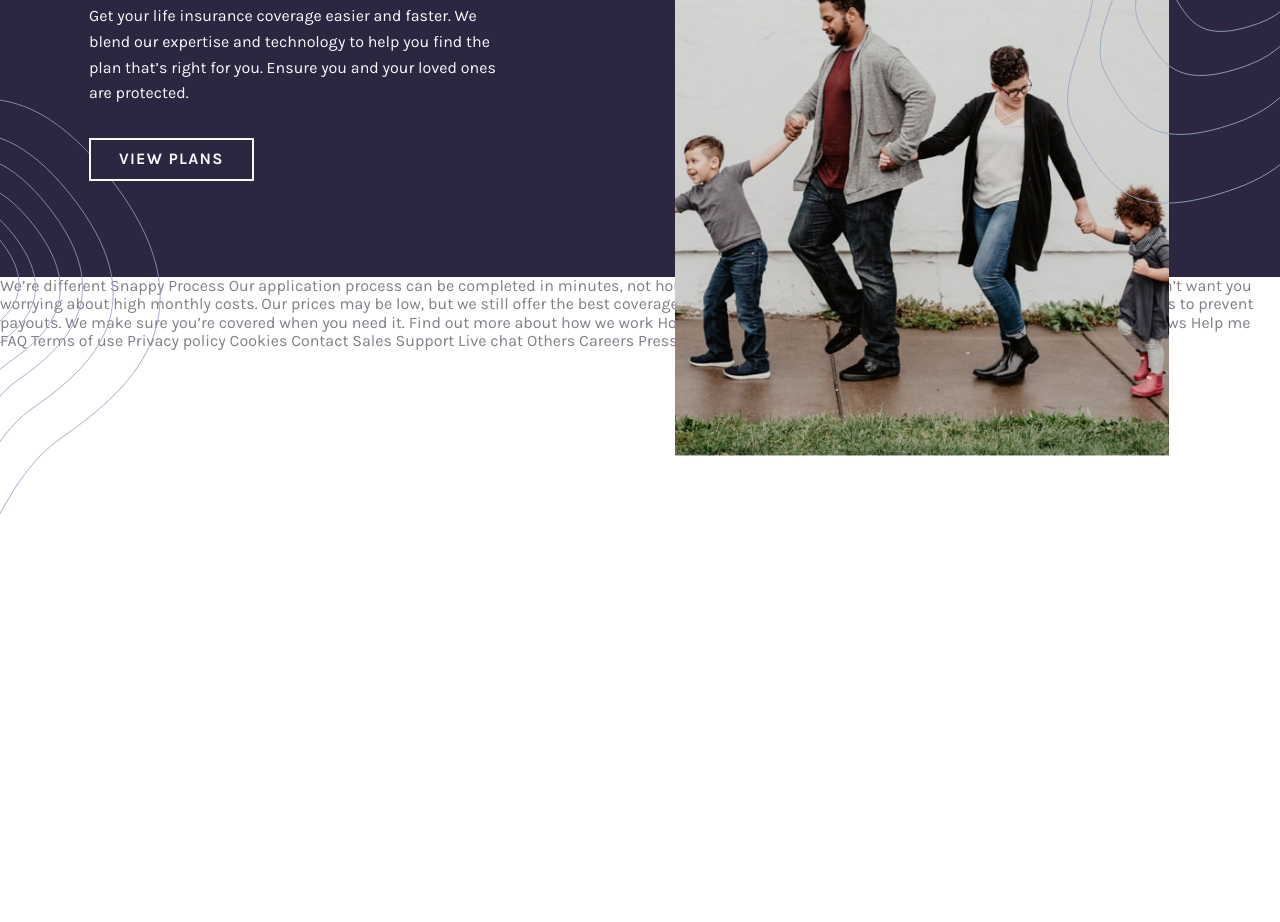
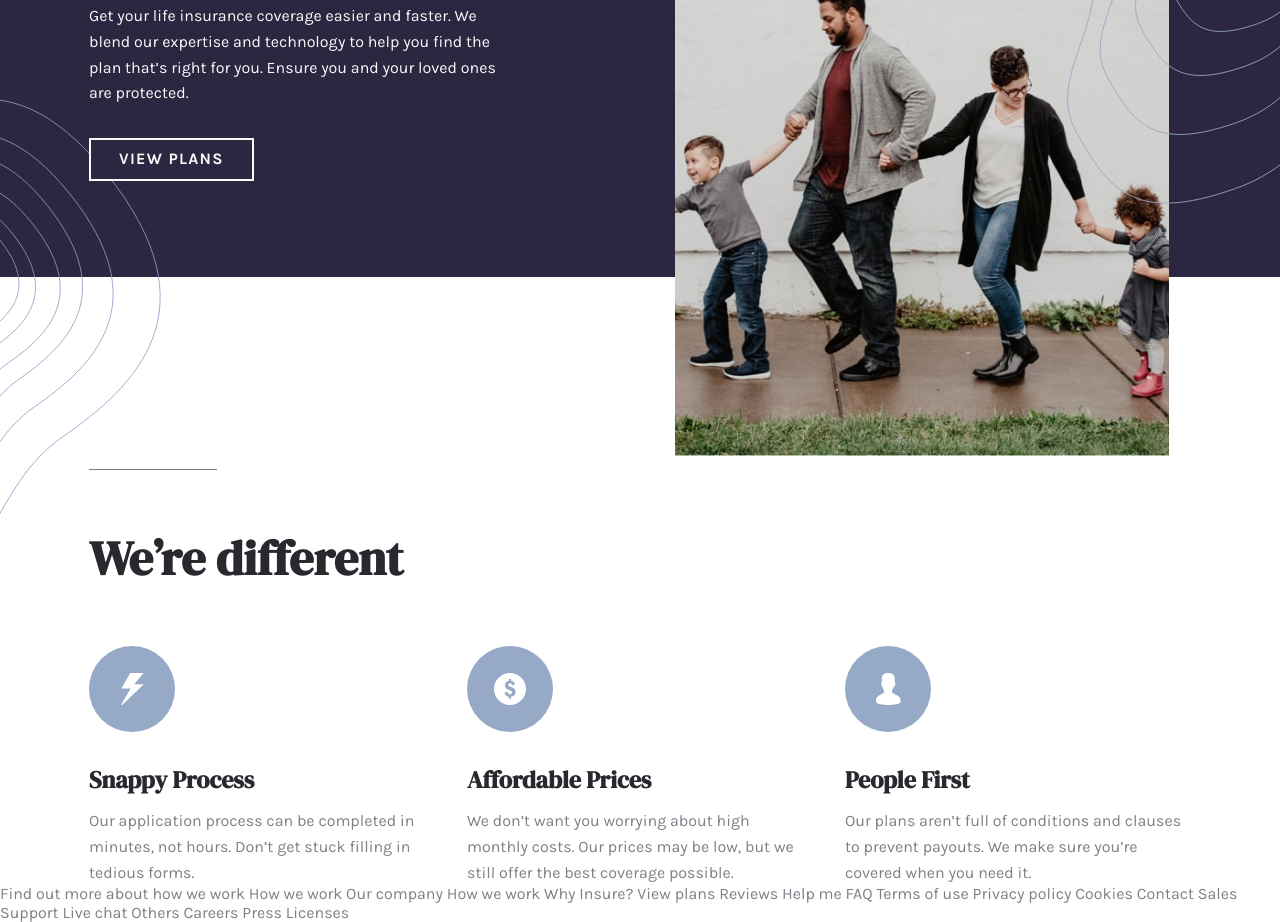
Before and after one commit to cseltzner/insure-landing-page, a plain HTML site: page index.html in a window 1280 px wide. Shown: the part 409-1331 px from the top of the page. Before the commit the page ends 924 px from the top, so only its background shows below. Drawn offline with Linux system fonts and the light colour scheme.

Commit message:
Style info section

```diff
--- a/index.html
+++ b/index.html
@@ -58,24 +58,43 @@
         </div>
       </div>
     </header>
+    <section class="info container">
+      <div class="divider"></div>
+      <h2>We’re different</h2>
+      <div class="info__article-group">
+        <article>
+          <div class="icon">
+            <img src="./images/icon-snappy-process.svg" alt="Lightning bolt" />
+          </div>
+          <h3>Snappy Process</h3>
+          <p>
+            Our application process can be completed in minutes, not hours.
+            Don’t get stuck filling in tedious forms.
+          </p>
+        </article>
+        <article>
+          <div class="icon">
+            <img src="./images/icon-affordable-prices.svg" alt="Money symbol" />
+          </div>
+          <h3>Affordable Prices</h3>
+          <p>
+            We don’t want you worrying about high monthly costs. Our prices may
+            be low, but we still offer the best coverage possible.
+          </p>
+        </article>
+        <article>
+          <div class="icon">
+            <img src="./images/icon-people-first.svg" alt="Person" />
+          </div>
+          <h3>People First</h3>
+          <p>
+            Our plans aren’t full of conditions and clauses to prevent payouts.
+            We make sure you’re covered when you need it.
+          </p>
+        </article>
+      </div>
+    </section>
 
-    We’re different
-    <!---->
-    Snappy Process
-    <!---->
-    Our application process can be completed in minutes, not hours. Don’t get
-    stuck filling in tedious forms.
-    <!---->
-    Affordable Prices
-    <!---->
-    We don’t want you worrying about high monthly costs. Our prices may be low,
-    but we still offer the best coverage possible.
-    <!---->
-    People First
-    <!---->
-    Our plans aren’t full of conditions and clauses to prevent payouts. We make
-    sure you’re covered when you need it.
-    <!---->
     Find out more about how we work
     <!---->
     How we work
--- a/styles.css
+++ b/styles.css
@@ -39,6 +39,16 @@ h1, h2, h3, h4, h5, h6 {
 h1 {
   font-size: 3rem;
   max-width: 15ch;
+}
+
+h2 {
+  color: var(--color-very-dark-violet);
+  font-size: 3rem;
+}
+
+h3 {
+  color: var(--color-very-dark-violet);
+  font-size: 1.5rem;
 }
 
 p {
@@ -180,6 +190,35 @@ nav {
   display: none;
 }
 
+section.info {
+  margin-top: 12rem;
+}
+
+.info .divider {
+  border-color: var(--color-dark-gray-violet);
+}
+
+.info h2 {
+  margin-top: 4rem;
+}
+
+.info__article-group {
+  margin-top: 4rem;
+  display: flex;
+  flex-direction: row;
+  justify-content: space-between;
+  gap: 2rem;
+}
+
+.info article h3 {
+  margin-top: 2rem;
+}
+
+.info article p {
+  margin-top: 1rem;
+}
+
+
 
 
 /* Medium screen breakpoint */
@@ -244,6 +283,19 @@ nav {
     height: 90%;
     z-index: 1;
   }
+
+  section.info {
+    text-align: center;
+  }
+
+  .info .divider {
+    margin: 0 auto;
+  }
+
+  .info__article-group {
+    flex-direction: column;
+    gap: 5rem;
+  }
 }
 
 /* Container breakpoints */
```
